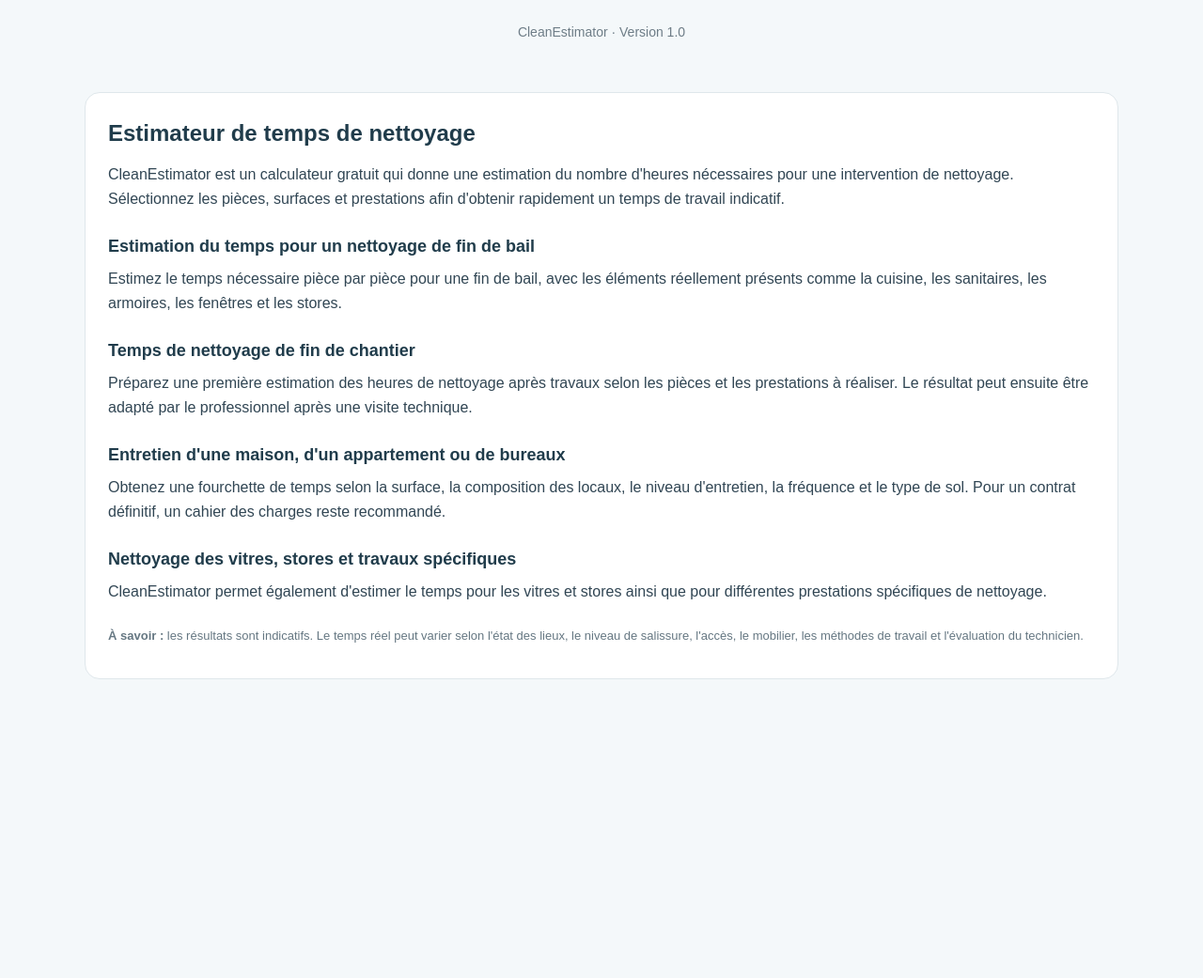
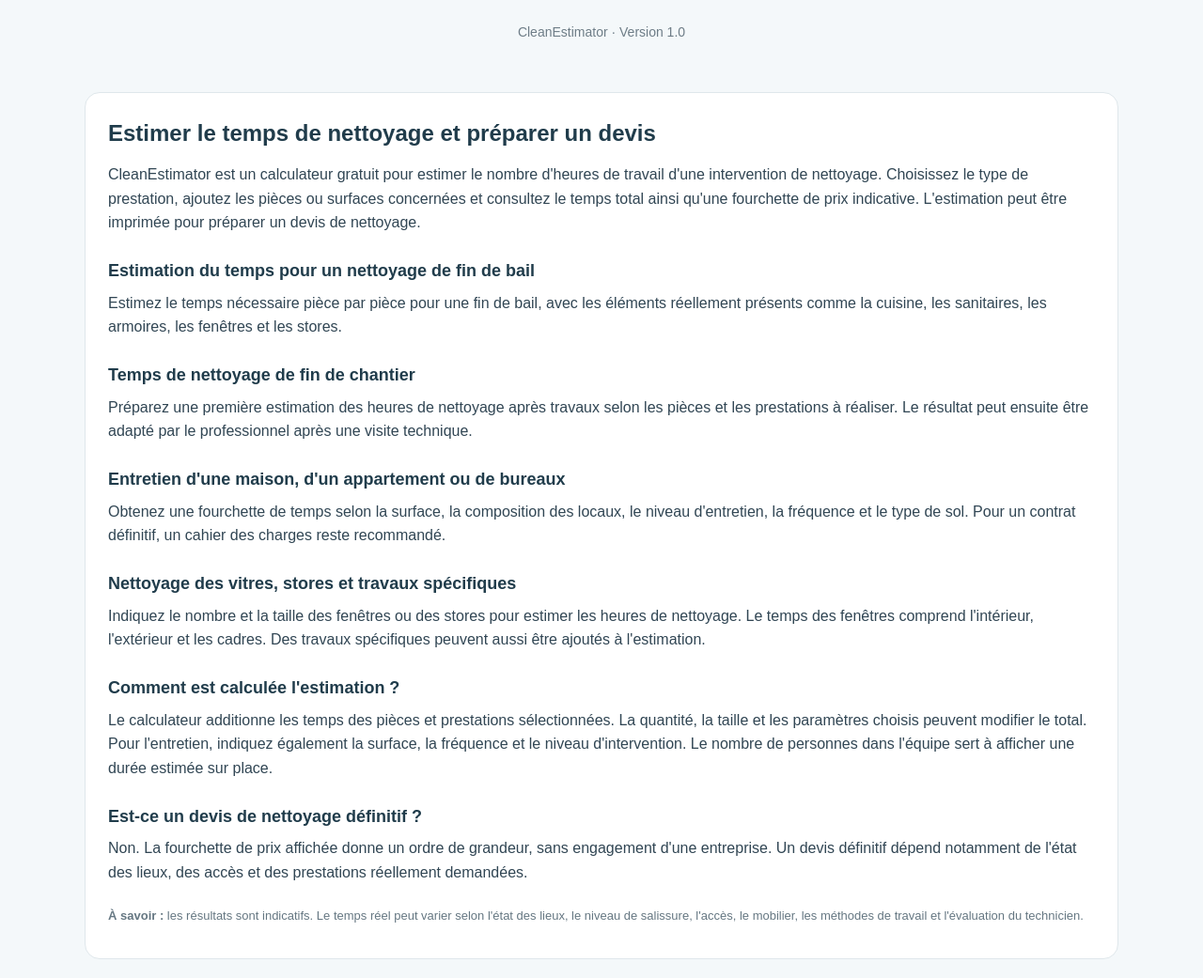
Before and after one commit to fernanadovicente-png/cleanestimator, a plain HTML site: page index.html in a window 1280 px wide. Shown: the part 880-1921 px from the top of the page at 94% size. Before the commit the page ends 1623 px from the top, so only its background shows below. Drawn offline with Linux system fonts and the light colour scheme.

Commit message:
Revise title and meta descriptions in index.html
Updated the title and meta descriptions for better SEO and clarity.Clarify page title, description and visible guidance for cleaning time and indicative estimates. Calculator logic unchanged.

```diff
--- a/index.html
+++ b/index.html
@@ -3,7 +3,7 @@
 <head>
 <meta charset="utf-8">
 <meta name="viewport" content="width=device-width,initial-scale=1,viewport-fit=cover">
-<title>CleanEstimator – Estimateur de temps de nettoyage</title>
+<title>Temps de nettoyage et estimation de devis | CleanEstimator</title>
 <style>
 :root{--b:#1479b8;--ink:#243746;--mut:#6e7d87;--line:#d9e2e7;--bg:#f4f8fa;--card:#fff;--danger:#a63b3b}
 *{box-sizing:border-box}body{margin:0;font-family:Arial,sans-serif;color:var(--ink);background:var(--bg)}
@@ -55,12 +55,12 @@ h1,h2,h3{margin-top:0}.btn,.choice,.add{border:1px solid var(--b);background:#ff
 
 </style>
 
-<meta name="description" content="Estimez le temps nécessaire pour un nettoyage de fin de bail, fin de chantier, entretien, vitres et stores. Calculateur gratuit de temps de nettoyage.">
+<meta name="description" content="Calculez une estimation des heures de nettoyage et une fourchette de prix indicative : fin de bail, fin de chantier, entretien, vitres et stores. Outil gratuit.">
 <meta name="robots" content="index, follow">
 <link rel="canonical" href="https://fernanadovicente-png.github.io/cleanestimator/">
 <meta property="og:type" content="website">
-<meta property="og:title" content="CleanEstimator – Estimateur de temps de nettoyage">
-<meta property="og:description" content="Estimez le temps nécessaire pour un nettoyage de fin de bail, fin de chantier, entretien, vitres et stores. Calculateur gratuit de temps de nettoyage.">
+<meta property="og:title" content="Temps de nettoyage et estimation de devis | CleanEstimator">
+<meta property="og:description" content="Calculez une estimation des heures de nettoyage et une fourchette de prix indicative : fin de bail, fin de chantier, entretien, vitres et stores. Outil gratuit.">
 <meta property="og:url" content="https://fernanadovicente-png.github.io/cleanestimator/">
 <script type="application/ld+json">
 {"@context":"https://schema.org","@type":"WebApplication","name":"CleanEstimator","url":"https://fernanadovicente-png.github.io/cleanestimator/","applicationCategory":"BusinessApplication","operatingSystem":"Web","description":"Estimateur de temps de nettoyage pour fin de bail, fin de chantier, entretien, vitres, stores et travaux spécifiques.","inLanguage":"fr"}
@@ -435,8 +435,8 @@ loadEstimate();renderAll();
 
 
 <section class="seo-content" aria-labelledby="seo-title">
-<h1 id="seo-title">Estimateur de temps de nettoyage</h1>
-<p>CleanEstimator est un calculateur gratuit qui donne une estimation du nombre d'heures nécessaires pour une intervention de nettoyage. Sélectionnez les pièces, surfaces et prestations afin d'obtenir rapidement un temps de travail indicatif.</p>
+<h1 id="seo-title">Estimer le temps de nettoyage et préparer un devis</h1>
+<p>CleanEstimator est un calculateur gratuit pour estimer le nombre d'heures de travail d'une intervention de nettoyage. Choisissez le type de prestation, ajoutez les pièces ou surfaces concernées et consultez le temps total ainsi qu'une fourchette de prix indicative. L'estimation peut être imprimée pour préparer un devis de nettoyage.</p>
 <h2>Estimation du temps pour un nettoyage de fin de bail</h2>
 <p>Estimez le temps nécessaire pièce par pièce pour une fin de bail, avec les éléments réellement présents comme la cuisine, les sanitaires, les armoires, les fenêtres et les stores.</p>
 <h2>Temps de nettoyage de fin de chantier</h2>
@@ -444,7 +444,11 @@ loadEstimate();renderAll();
 <h2>Entretien d'une maison, d'un appartement ou de bureaux</h2>
 <p>Obtenez une fourchette de temps selon la surface, la composition des locaux, le niveau d'entretien, la fréquence et le type de sol. Pour un contrat définitif, un cahier des charges reste recommandé.</p>
 <h2>Nettoyage des vitres, stores et travaux spécifiques</h2>
-<p>CleanEstimator permet également d'estimer le temps pour les vitres et stores ainsi que pour différentes prestations spécifiques de nettoyage.</p>
+<p>Indiquez le nombre et la taille des fenêtres ou des stores pour estimer les heures de nettoyage. Le temps des fenêtres comprend l'intérieur, l'extérieur et les cadres. Des travaux spécifiques peuvent aussi être ajoutés à l'estimation.</p>
+<h2>Comment est calculée l'estimation ?</h2>
+<p>Le calculateur additionne les temps des pièces et prestations sélectionnées. La quantité, la taille et les paramètres choisis peuvent modifier le total. Pour l'entretien, indiquez également la surface, la fréquence et le niveau d'intervention. Le nombre de personnes dans l'équipe sert à afficher une durée estimée sur place.</p>
+<h2>Est-ce un devis de nettoyage définitif ?</h2>
+<p>Non. La fourchette de prix affichée donne un ordre de grandeur, sans engagement d'une entreprise. Un devis définitif dépend notamment de l'état des lieux, des accès et des prestations réellement demandées.</p>
 <p class="seo-disclaimer"><strong>À savoir :</strong> les résultats sont indicatifs. Le temps réel peut varier selon l'état des lieux, le niveau de salissure, l'accès, le mobilier, les méthodes de travail et l'évaluation du technicien.</p>
 </section>
 
```
